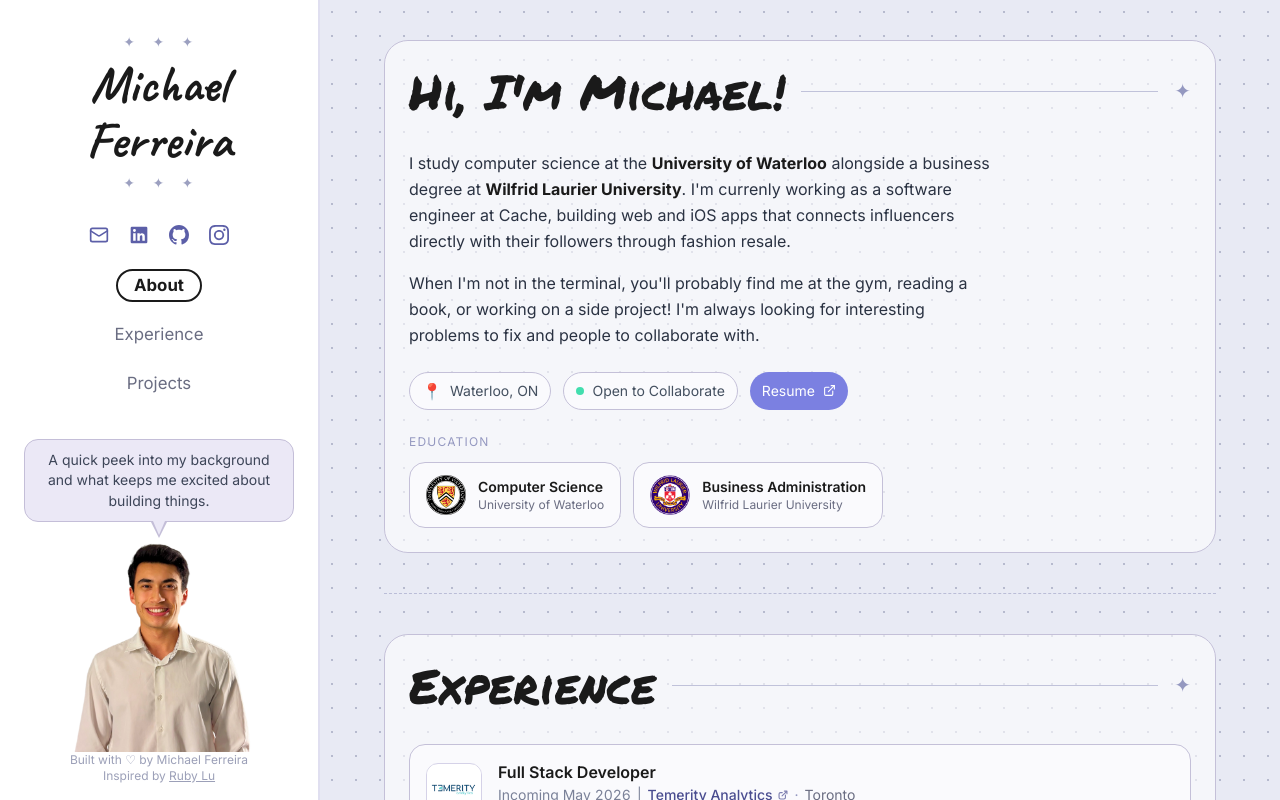
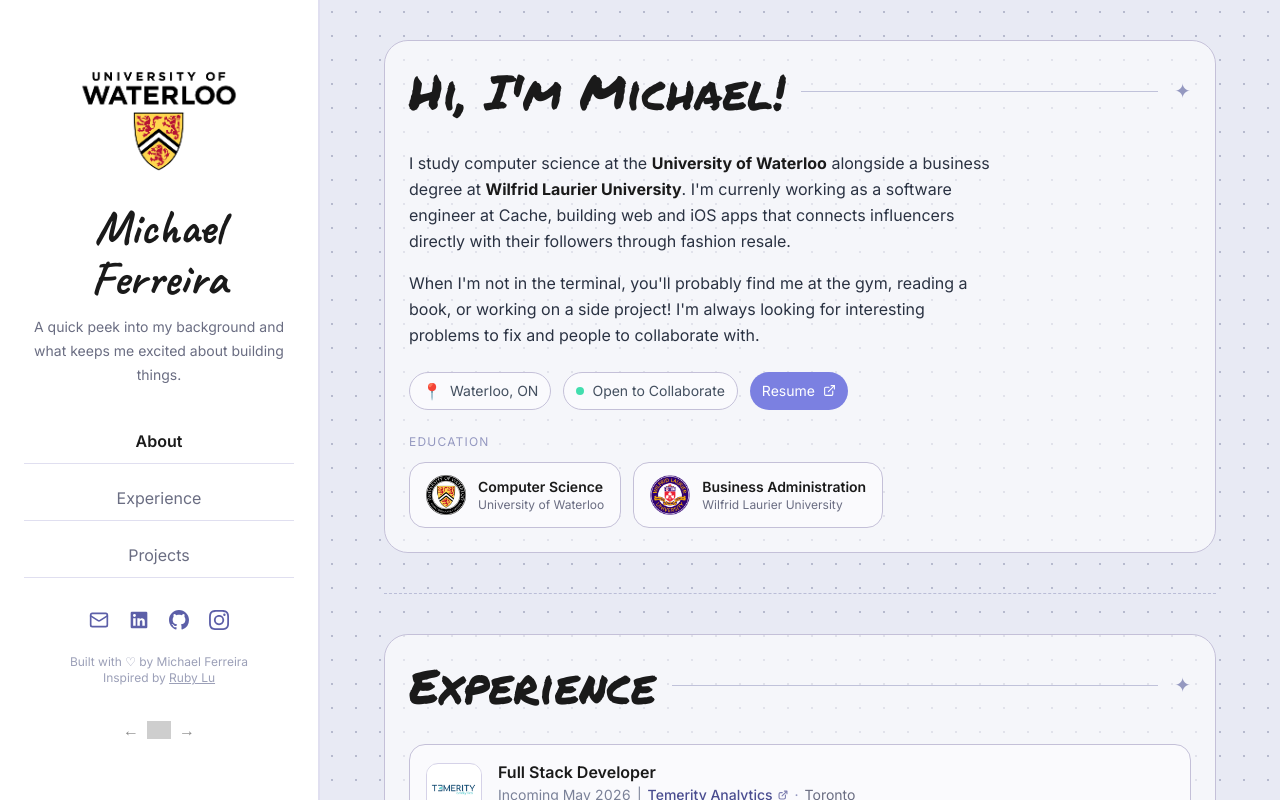
Before and after one commit to michaeljf07/personal-website3.0, a Next.js app: page / in a window 1280 px wide. Built offline with nearby package versions, Linux system fonts and the light colour scheme; no server answers; grey boxes are pictures that could not be loaded.

Commit message:
Removed headshot and added webring

```diff
--- a/app/components/Sidebar.tsx
+++ b/app/components/Sidebar.tsx
@@ -1,8 +1,8 @@
 "use client";
 
 import { useEffect, useRef, useState } from "react";
+import { GitHubIcon, LinkedInIcon, InstagramIcon } from "./icons";
 import Image from "next/image";
-import { GitHubIcon, LinkedInIcon, InstagramIcon } from "./icons";
 
 const navItems = [
     { id: "about", label: "About" },
@@ -122,30 +122,56 @@
         document.getElementById(id)?.scrollIntoView({ behavior: "smooth", block: "start" });
     }
 
+    function navButtons(buttonClassName: (isActive: boolean) => string) {
+        return (
+            <nav className="flex flex-col items-center gap-2 md:gap-3 shrink-0">
+                {navItems.map(({ id, label }) => (
+                    <button
+                        key={id}
+                        type="button"
+                        onClick={() => scrollToSection(id)}
+                        className={buttonClassName(activeSection === id)}>
+                        {label}
+                    </button>
+                ))}
+            </nav>
+        );
+    }
+
     return (
         <aside className="w-full lg:w-[320px] lg:shrink-0 lg:h-screen bg-(--color-bg) border-b-2 lg:border-b-0 lg:border-r-2 border-(--color-border-sidebar) flex flex-col overflow-hidden">
-            <div className="flex flex-col items-center pt-4 sm:pt-8 px-6 pb-2 shrink-0">
-                <div className="text-(--color-sparkle) text-sm tracking-widest mb-1 select-none">
-                    ✦ &nbsp; ✦ &nbsp; ✦
-                </div>
+            <div className="flex flex-col items-center text-center px-6 py-8 lg:py-10 h-full">
+                <Image src="/logos/uw_logo_vertical.png" alt="UWaterloo" width={250} height={250} />
                 <h1
-                    className="text-center leading-tight select-none text-(--color-text)"
+                    className="text-(--color-text) leading-tight"
                     style={{
                         fontFamily: "var(--font-caveat), cursive",
-                        fontSize: "3.2rem",
+                        fontSize: "3rem",
                         fontWeight: 700,
-                        lineHeight: 1.1,
+                        lineHeight: 1.05,
                     }}>
                     Michael
                     <br />
                     Ferreira
                 </h1>
-                <div className="text-(--color-sparkle) text-sm tracking-widest mt-1 select-none">
-                    ✦ &nbsp; ✦ &nbsp; ✦
-                </div>
+                <p className="mt-3 text-sm text-(--color-text-secondary) max-w-[18rem] leading-6">
+                    {sectionMessages[activeSection]}
+                </p>
+
+                <div className="mt-8 w-full">
+                    {navButtons((isActive) =>
+                        [
+                            "w-full text-[1rem] py-2.5 transition-colors border-b border-(--color-border-sidebar) cursor-pointer",
+                            isActive
+                                ? "text-(--color-text) font-semibold"
+                                : "text-(--color-text-secondary) hover:text-(--color-hover-ink)",
+                        ].join(" "),
+                    )}
                 </div>
 
-            <div className="flex items-center justify-center gap-1 sm:gap-5 md:py-4 lg:py-6 shrink-0">
+                <div className="mt-auto flex flex-col gap-6 pt-8 w-full">
+                    <div className="flex items-center justify-center gap-1 sm:gap-5 shrink-0">
+                        {/* Social Links */}
                         <a
                             href="mailto:michael.ferreira@uwaterloo.ca"
                             aria-label="Email"
@@ -191,43 +217,12 @@
                         </a>
                     </div>
 
-            <nav className="flex flex-col items-center gap-2 md:gap-4 shrink-0 mb-4 sm:mb-0">
-                {navItems.map(({ id, label }) => (
-                    <button
-                        key={id}
-                        type="button"
-                        onClick={() => scrollToSection(id)}
-                        className={`text-[1.05rem] touch-manipulation transition-all duration-150 px-4 py-2 sm:py-0.5 rounded-full cursor-pointer ${
-                            activeSection === id
-                                ? "font-bold text-(--color-text) border-2 border-(--color-border-strong)"
-                                : "font-normal text-(--color-text-secondary) hover:text-(--color-hover-ink) border-2 border-transparent"
-                        }`}>
-                        {label}
-                    </button>
-                ))}
-            </nav>
-
-            <div className="mt-auto flex flex-col items-stretch w-full min-h-0">
-                <div className="px-6 shrink-0">
-                    <div className="speech-bubble text-sm text-(--color-text-speech) text-center">
-                        {sectionMessages[activeSection]}
-                    </div>
-                </div>
-                <div className="sidebar-headshot pointer-events-none">
-                    <Image
-                        src="/headshots/headshot_bg_removed.png"
-                        alt="Michael Ferreira"
-                        fill
-                        className="object-contain object-bottom pointer-events-none select-none"
-                        priority
-                    />
-                </div>
-            </div>
-
+                    {/* Footer */}
+                    <footer>
                         <p className="text-center text-xs text-(--color-footer-muted) px-6 shrink-0">
                             Built with ♡ by Michael Ferreira
                         </p>
-            <p className="text-center text-xs text-(--color-footer-muted) pb-4 px-6 shrink-0">
+                        <p className="text-center text-xs text-(--color-footer-muted) px-6 shrink-0">
                             Inspired by{" "}
                             <a
                                 href="https://rubylu.dev"
@@ -237,6 +232,30 @@
                                 Ruby Lu
                             </a>
                         </p>
+                        <div className="flex items-center justify-center gap-2 py-8">
+                            <a
+                                href="https://cs.uwatering.com/#michaelferreira.me?nav=prev"
+                                className="opacity-50">
+                                ←
+                            </a>
+                            <a href="https://cs.uwatering.com/#michaelferreira.me" target="_blank">
+                                <Image
+                                    src="https://cs.uwatering.com/icon.black.svg"
+                                    alt="CS Webring"
+                                    width={24}
+                                    height={24}
+                                    className="opacity-50"
+                                />
+                            </a>
+                            <a
+                                href="https://cs.uwatering.com/#michaelferreira.me?nav=next"
+                                className="opacity-50">
+                                →
+                            </a>
+                        </div>
+                    </footer>
+                </div>
+            </div>
         </aside>
     );
 }
--- a/app/globals.css
+++ b/app/globals.css
@@ -32,12 +32,6 @@
     --color-footer-muted: #9ca0b8;
     --color-bg-section-card: color-mix(in srgb, var(--color-bg-main) 22%, white 78%);
     --color-bg-section-card-hover: #ebe8f6;
-
-    --headshot-height: 250px;
-    --speech-tail-overlap: 20px;
-    --speech-tail-size: 16px;
-    --speech-tail-border: 8px;
-    --speech-tail-offset: 17px;
 }
 
 html {
@@ -61,54 +55,59 @@
     background-size: 24px 24px;
 }
 
-/* Speech bubble with downward-pointing tail (tail overlaps headshot via --speech-tail-overlap) */
-.speech-bubble {
-    position: relative;
-    z-index: 1;
+/* Minimal sidebar note used across sidebar variants */
+.sidebar-note {
     background: var(--color-bg-speech);
     border: 1.5px solid var(--color-bg-speech-border);
     border-radius: 14px;
     padding: 10px 14px;
     line-height: 1.45;
-    margin-bottom: 0;
 }
 
-.speech-bubble::after {
+.sidebar-rail {
+    position: relative;
+    padding-left: 18px;
+}
+
+.sidebar-rail::before {
     content: "";
     position: absolute;
-    bottom: calc(-1 * var(--speech-tail-offset));
-    left: 50%;
-    transform: translateX(-50%);
-    width: 0;
-    height: 0;
-    border-left: var(--speech-tail-border) solid transparent;
-    border-right: var(--speech-tail-border) solid transparent;
-    border-top: var(--speech-tail-size) solid var(--color-bg-speech-border);
+    left: 0;
+    top: 6px;
+    bottom: 6px;
+    width: 1px;
+    background: var(--color-border-sidebar);
 }
 
-.speech-bubble::before {
+.sidebar-rail-link {
+    position: relative;
+    display: block;
+    width: 100%;
+    text-align: left;
+    padding: 0.2rem 0;
+    font-size: 1.05rem;
+    transition: color 150ms ease;
+}
+
+.sidebar-rail-link::before {
     content: "";
     position: absolute;
-    bottom: calc(-1 * var(--speech-tail-offset) + 3px);
-    left: 50%;
-    transform: translateX(-50%);
-    width: 0;
-    height: 0;
-    border-left: calc(var(--speech-tail-border) - 2px) solid transparent;
-    border-right: calc(var(--speech-tail-border) - 2px) solid transparent;
-    border-top: calc(var(--speech-tail-size) - 2px) solid var(--color-bg-speech);
-    z-index: 1;
+    left: -18px;
+    top: 50%;
+    width: 10px;
+    height: 1px;
+    background: transparent;
+    transform: translateY(-50%);
+    transition: background-color 150ms ease;
 }
 
-/* Fixed headshot + tail overlap: pull image stack up so the tail meets the hairline */
-.sidebar-headshot {
-    position: relative;
-    height: var(--headshot-height);
-    min-height: var(--headshot-height);
-    flex-shrink: 0;
-    width: 100%;
-    margin-top: calc(-1 * var(--speech-tail-overlap));
-    z-index: 0;
+.sidebar-rail-link-active {
+    color: var(--color-text);
+    font-weight: 600;
+}
+
+.sidebar-rail-link-active::before {
+    background: var(--color-text);
 }
 
 /* Scrollbar styling */
```
Also changed, not shown: public/logos/uw_logo_vertical.png (added). Lines whose indentation alone changed are shown as unchanged.
